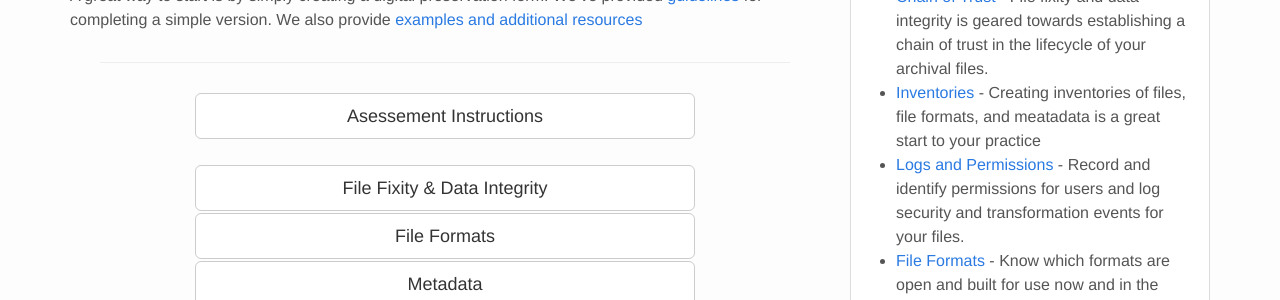
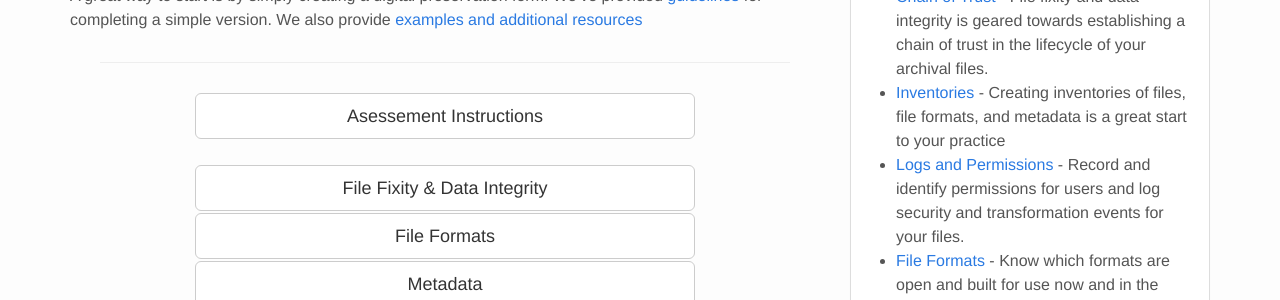
Before and after one commit to dcnb/digprezsteps, a Jekyll site: the page built from index.md, in a window 1280 px wide. Shown: the part 405-705 px from the top of the page. Built offline with Jekyll 4.4.1, drawn with Linux system fonts in a browser that asks for light colours.

Commit message:
no more meatadata!

```diff
--- a/_data/ideas.yaml
+++ b/_data/ideas.yaml
@@ -9,7 +9,7 @@
   description: File fixity and data integrity is geared towards establishing a chain of trust in the lifecycle of your archival files.
 - title: Inventories
   url: formats.html
-  description: Creating inventories of files, file formats, and meatadata is a great start to your practice
+  description: Creating inventories of files, file formats, and metadata is a great start to your practice
 - title: Logs and Permissions
   url: security.html
   description: Record and identify permissions for users and log security and transformation events for your files.
--- a/_data/plan.yml
+++ b/_data/plan.yml
@@ -4,7 +4,7 @@
 - title: Orbis Cascade Alliance Dublin Core Best Practices (PDF)
   url: https://www.orbiscascade.org/file_viewer.php?id=5041
   description:  A PDF describing best practices for Orbis Cascade Alliance members.
-- title: Mountain West Digital Library's General Guidelines for Digtial Metadata
+- title: Mountain West Digital Library's General Guidelines for Digital Metadata
   url: http://mwdl.org/getinvolved/guidelines.php
   description:
 - title: Analysis of Current Digital Preservation Practices
```
